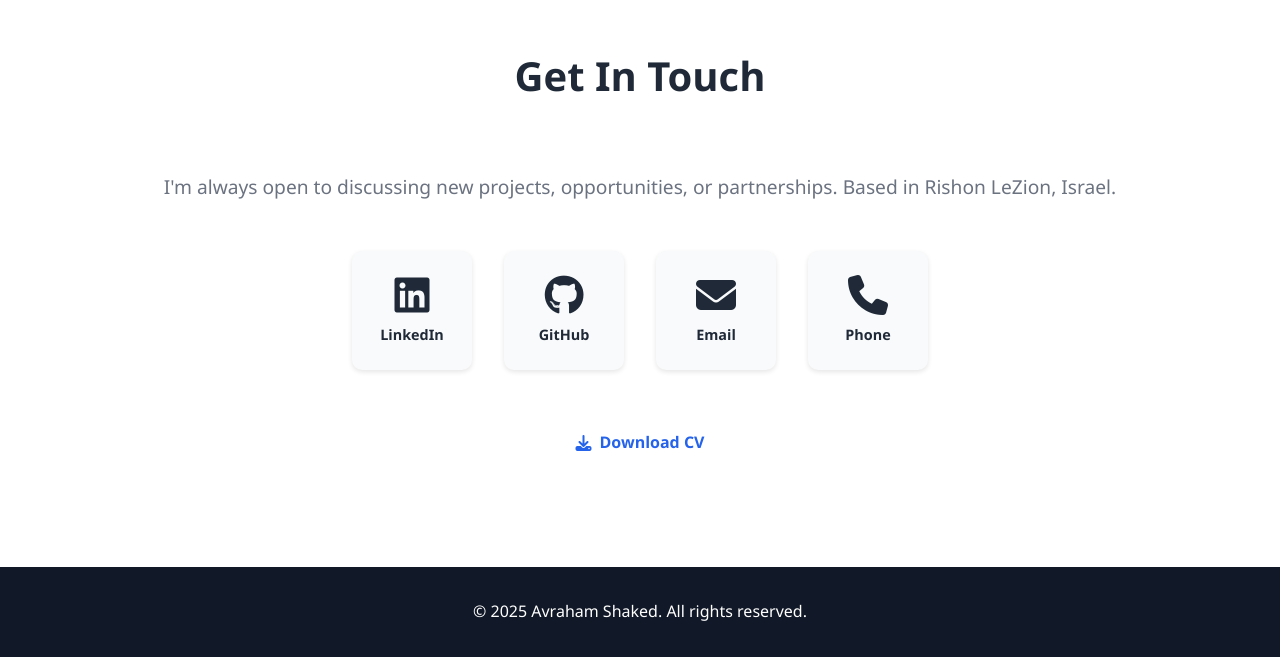
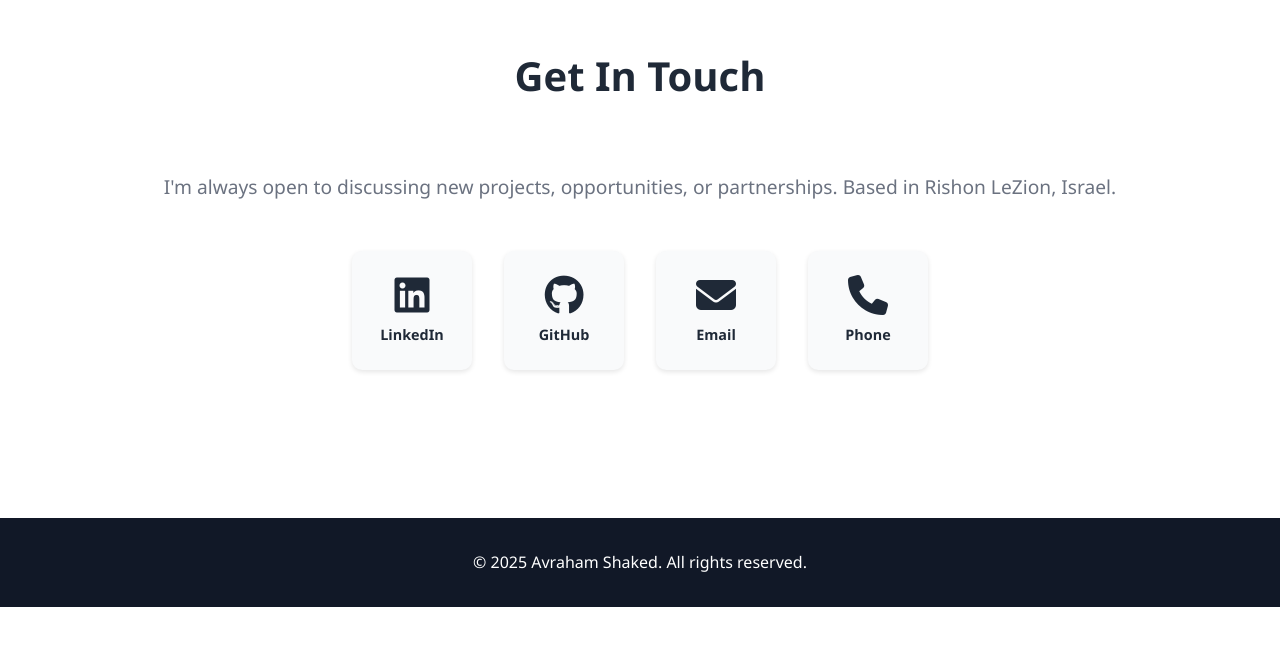
Before and after one commit to Shaked98/avrahamshaked, a plain HTML site: page index.html in a window 1280 px wide. Shown: the part 4791-5448 px from the top of the page. After the commit the page ends 5398 px from the top, so only its background shows below. Drawn offline with Linux system fonts and the light colour scheme.

Commit message:
Add files via upload

```diff
--- a/index.html
+++ b/index.html
@@ -240,11 +240,6 @@
                         <span>Phone</span>
                     </a>
                 </div>
-                <div class="contact-buttons">
-                    <a href="Avraham Shaked CV.pdf" download class="btn btn-primary">
-                        <i class="fas fa-download"></i> Download CV
-                    </a>
-                </div>
             </div>
         </div>
     </section>
```
